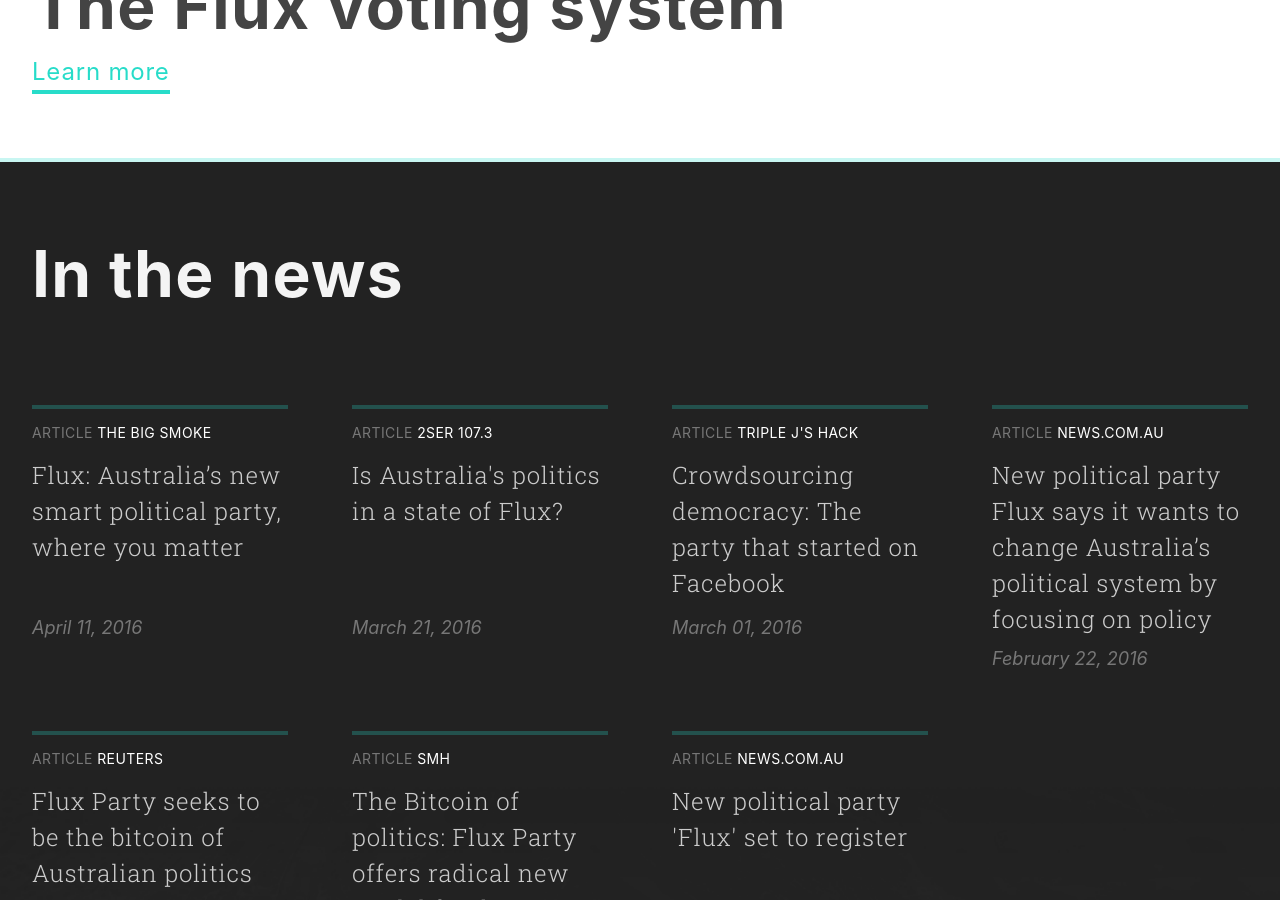
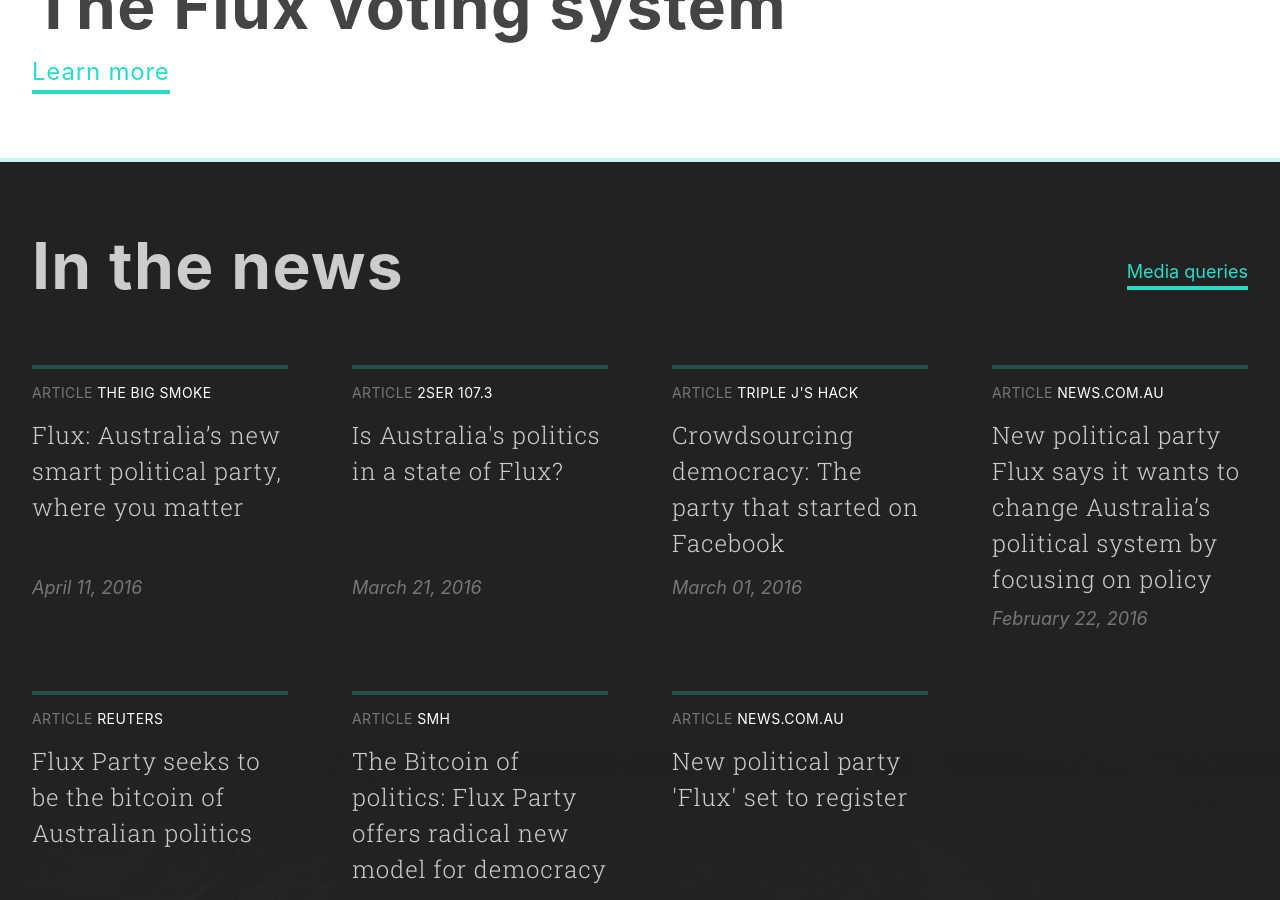
Before and after one commit to voteflux/flux-website-v2, a Jekyll site: the page built from index.html, in a window 1280 px wide and 900 px high, scrolled down 3189 px. Built offline with Jekyll 4.4.1, drawn with Linux system fonts in a browser that asks for light colours.

Commit message:
in the news block created on home page

```diff
--- a/index.html
+++ b/index.html
@@ -134,22 +134,31 @@
 <!-- IN THE NEWS -->
 <section class="py4 px3 bg-near-black light-silver min-height-95vh texture-bg-img">
   <div class="max-width-4 mx-auto">
-    {% include components/main-heading.html
-    text="In the news"
-    font-size="h0 line-height-3"
-    font-weight="bold near-white mb4" %}
-    <div class="md-flex flex-wrap mxn3 mb3">
+    <div class="sm-flex items-center">
+      <div class="flex-auto">
+      {% include components/main-heading.html
+        text="In the news"
+        font-size="h0 line-height-3 m0"
+        font-weight="bold" %}
+      </div>
+      <div class="clearfix">
+        <a href="{{base}}{{site.baseurl}}" class="list-reset border-bottom accent mb2 right inline-block">Media queries</a>
+      </div>
+    </div>
+    <div class="sm-flex flex-wrap mxn3 mb3">
       {% for article in site.data.articles %}
         {% if article.type == 'major' %}
-          <div class="md-col-3 px3">
+          <div class="sm-col-6 md-col-4 lg-col-3 px3">
             <div class="mb3">
               <hr class="border-bottom accent-muted mb1 muted">
               <div class="flex flex-column justify-between height-3">
                 <div>
                   {% if article.publishedIn == 'Press Release' %}
-                    <h4 class="h5 mb2 gray">PRESS <span class="white">{{article.publishedIn | upcase }}</span></h4>
+                    <h4 class="h5 mb2 gray">PRESS <span class="white">{{article.publishedIn | upcase }}</span>
+                    </h4>
                   {% else %}
-                    <h4 class="h5 mb2 gray">ARTICLE <span class="white">{{article.publishedIn | upcase }}</span></h4>
+                    <h4 class="h5 mb2 gray">ARTICLE <span class="white">{{article.publishedIn | upcase }}</span>
+                    </h4>
                   {% endif %}
                   <h2 class="h3 sm-h2 h-font light line-height-4">{{article.title}}</h2>
                 </div>
@@ -162,11 +171,10 @@
         {% endif %}
       {% endfor %}
     </div>
+    <div class="right-align">
 
-    <div class="right-align">
       <a href="" class="list-reset border-bottom accent">All articles</a>
     </div>
-
   </div>
 </section>
 
@@ -177,9 +185,9 @@
     <div class="md-flex">
       <div class="md-col-9">
         {% include components/main-heading.html
-        text="Upcoming meetups"
-        font-size="h0 line-height-3"
-        font-weight="bold near-white" %}
+          text="Upcoming meetups"
+          font-size="h0 line-height-3"
+          font-weight="bold near-white" %}
         <p class="h2 sm-h1 light h-font letter-spacing-2 line-height-4 mb4 white muted">
           Join party co-founders <a href="" class="border-bottom link-reset">Nathan Spataro</a> & <a href="" class="border-bottom link-reset">Max Kaye</a> for a Q&A at the next meetup in your city
         </p>
```
Also changed, not shown: _sass/_btn.scss (+0 -7 lines).
